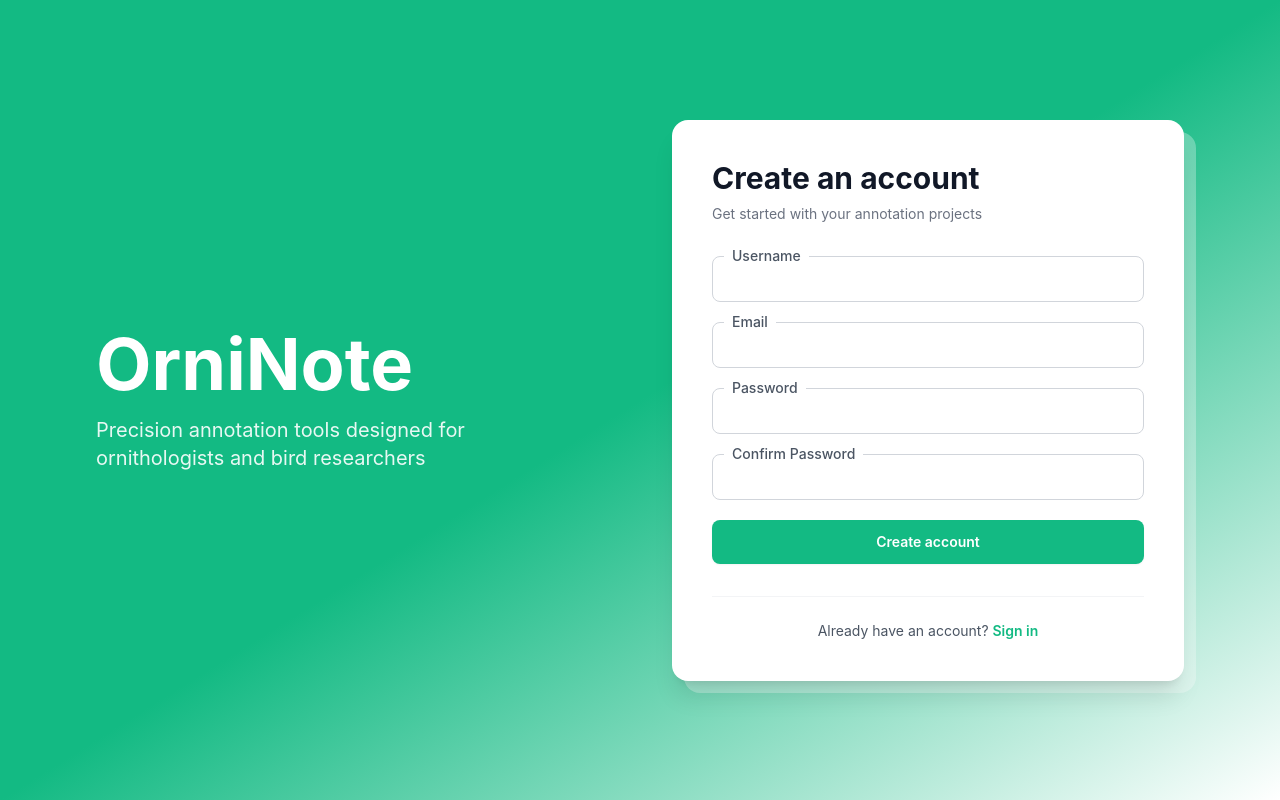
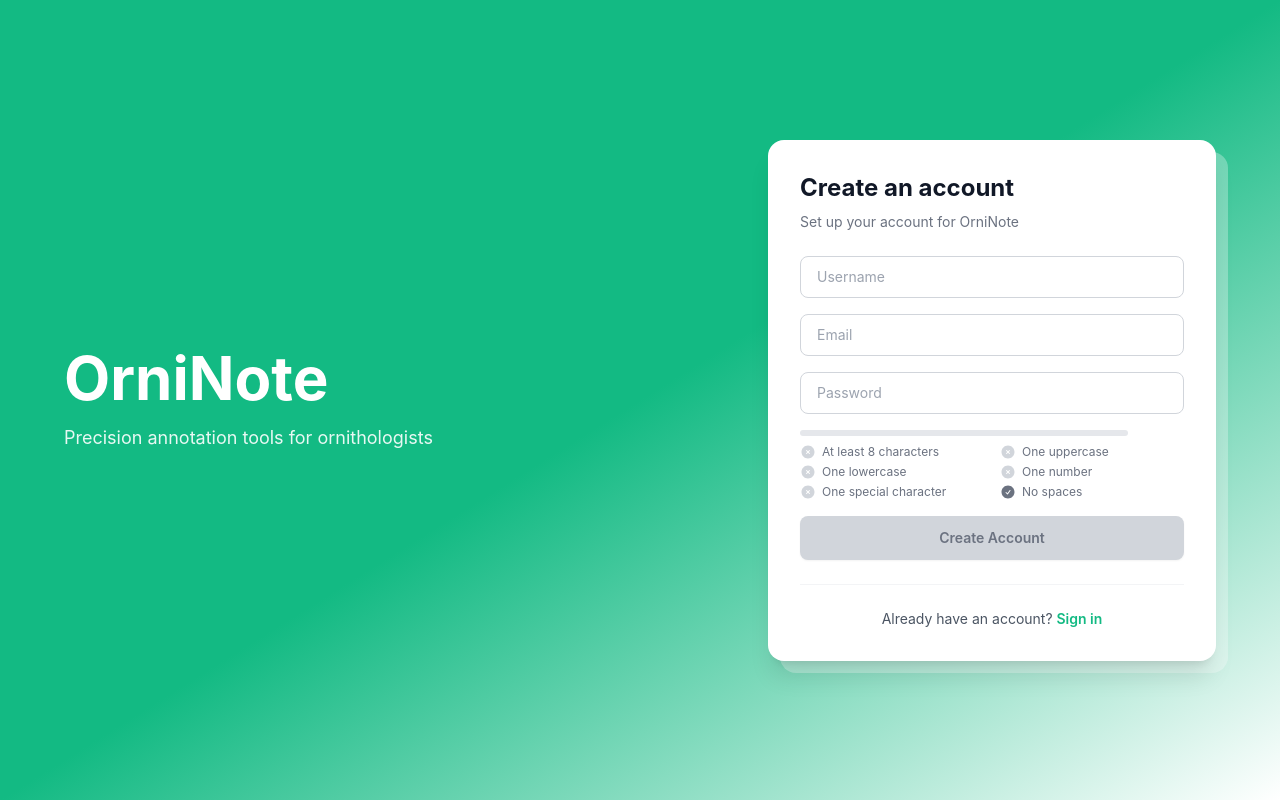
Before and after one commit to oliverhuangcode/OrniNote, a React (Create React App) app in the folder client/: page /signup in a window 1280 px wide. Built offline with nearby package versions, Linux system fonts and the light colour scheme; no server answers.

Commit message:
Added further sign-up validation

```diff
--- a/client/package.json
+++ b/client/package.json
@@ -5,6 +5,7 @@
   "proxy": "http://localhost:5000",
   "dependencies": {
     "@headlessui/react": "^2.2.9",
+    "@heroicons/react": "^2.2.0",
     "@liveblocks/client": "^3.3.4",
     "@liveblocks/react": "^3.3.4",
     "@testing-library/dom": "^10.4.1",
--- a/client/src/pages/OnboardingPage/Auth.tsx
+++ b/client/src/pages/OnboardingPage/Auth.tsx
@@ -1,6 +1,11 @@
+// src/pages/Auth/Auth.tsx
 import { useState, useEffect } from "react";
 import { useNavigate, useLocation } from "react-router-dom";
 import { useAuth } from "../../contexts/authContext";
+import { EyeIcon, EyeSlashIcon } from "@heroicons/react/24/outline";
+
+import PasswordStrength from "./components/PasswordStrength";
+import ValidatedInput from "./components/ValidatedInput";
 
 type AuthMode = "login" | "signup";
 
@@ -9,7 +14,6 @@ export default function Auth() {
   const location = useLocation();
   const { signin, signup, isAuthenticated } = useAuth();
 
-  // Determine initial mode based on URL
   const [mode, setMode] = useState<AuthMode>(
     location.pathname === "/signup" ? "signup" : "login"
   );
@@ -22,45 +26,43 @@ export default function Auth() {
     usernameOrEmail: emailFromInvite,
     email: "",
     password: "",
-    confirmPassword: "",
   });
   const [error, setError] = useState<string | null>(null);
   const [loading, setLoading] = useState(false);
+  const [showPassword, setShowPassword] = useState(false); // State for password visibility
 
-  // Add animations to document head (only once)
+  const passwordRules = [
+    { label: "At least 8 characters", test: (p: string) => p.length >= 8 },
+    { label: "One uppercase", test: (p: string) => /[A-Z]/.test(p) },
+    { label: "One lowercase", test: (p: string) => /[a-z]/.test(p) },
+    { label: "One number", test: (p: string) => /\d/.test(p) },
+    { label: "One special character", test: (p: string) => /[!@#$%^&*(),.?":{}|<>]/.test(p) },
+    { label: "No spaces", test: (p: string) => !/\s/.test(p) },
+  ];
+
+  const emailValid = /^[^\s@]+@[^\s@]+\.[^\s@]+$/.test(formData.email);
+  const allPasswordRulesPass = passwordRules.every((r) => r.test(formData.password));
+
+  const canSubmit = mode === "login"
+    ? formData.usernameOrEmail && formData.password && !loading
+    : emailValid && allPasswordRulesPass && formData.username && !loading;
+
+  // ... (all useEffects and handlers remain the same) ...
   useEffect(() => {
-    const style = document.createElement('style');
+    const style = document.createElement("style");
     style.textContent = `
-      @keyframes fadeInUp {
-        from {
-          opacity: 0;
-          transform: translateY(20px);
-        }
-        to {
-          opacity: 1;
-          transform: translateY(0);
-        }
-      }
-      .animate-fade-in-up {
-        animation: fadeInUp 0.6s ease-out forwards;
-      }
-      .animation-delay-150 {
-        animation-delay: 0.15s;
-        opacity: 0;
-      }
+      @keyframes fadeInUp { from { opacity: 0; transform: translateY(20px); } to { opacity: 1; transform: translateY(0); } }
+      .animate-fade-in-up { animation: fadeInUp 0.6s ease-out forwards; }
+      .animation-delay-150 { animation-delay: 0.15s; opacity: 0; }
     `;
     document.head.appendChild(style);
-    return () => {
-      document.head.removeChild(style);
-    };
+    return () => { document.head.removeChild(style); };
   }, []);
 
-  // Update mode when URL changes
   useEffect(() => {
     setMode(location.pathname === "/signup" ? "signup" : "login");
   }, [location.pathname]);
 
-  // Redirect if already authenticated
   useEffect(() => {
     if (isAuthenticated) {
       const from = (location.state as any)?.from?.pathname || "/dashboard";
@@ -68,251 +70,172 @@ export default function Auth() {
     }
   }, [isAuthenticated, navigate, location]);
 
-  // Prefill email if query param exists
-  useEffect(() => {
-    if (emailFromInvite) {
-      setFormData(prev => ({ ...prev, usernameOrEmail: emailFromInvite }));
-    }
-  }, [emailFromInvite]);
-
   const handleInputChange = (e: React.ChangeEvent<HTMLInputElement>) => {
     const { name, value } = e.target;
-    setFormData(prev => ({ ...prev, [name]: value }));
-    setError(null);
+    setFormData((prev) => ({ ...prev, [name]: value }));
+    if (error) setError(null);
   };
 
   const handleSubmit = async (e: React.FormEvent) => {
     e.preventDefault();
+    if (!canSubmit) return;
+
     setError(null);
     setLoading(true);
 
     try {
       if (mode === "signup") {
-        // Validation for signup
-        if (formData.password !== formData.confirmPassword) {
-          setError("Passwords don't match");
-          setLoading(false);
-          return;
-        }
-        if (formData.password.length < 6) {
-          setError("Password must be at least 6 characters");
-          setLoading(false);
-          return;
-        }
-
         const result = await signup(formData.username, formData.email, formData.password);
         if (result.success) {
           navigate("/dashboard", { replace: true });
         } else {
-          setError(result.error || 'Signup failed');
+          setError(result.error || "Signup failed");
         }
       } else {
-        // Login
         const result = await signin(formData.usernameOrEmail, formData.password);
         if (result.success) {
           const from = (location.state as any)?.from?.pathname || "/dashboard";
           navigate(from, { replace: true });
         } else {
-          setError(result.error || 'Login failed');
+          setError(result.error || "Login failed");
         }
       }
-    } catch (err) {
-      setError('An unexpected error occurred');
+    } catch {
+      setError("An unexpected error occurred");
     } finally {
       setLoading(false);
     }
   };
 
-  const handleGoogleSignin = () => {
-    alert('Google sign-in coming soon!');
-  };
-
-  const handleGitHubSignin = () => {
-    alert('GitHub sign-in coming soon!');
-  };
-
-  const switchMode = () => {
-    const newMode = mode === "login" ? "signup" : "login";
-    setMode(newMode);
-    setError(null);
-    // Update URL without page reload
-    navigate(newMode === "login" ? "/login" : "/signup", { replace: true });
-  };
 
   return (
-    <div className="min-h-screen bg-gradient-to-br from-highlight via-highlight to-white flex items-center justify-center p-8 lg:p-16 xl:p-24">
+    <div className="min-h-screen bg-gradient-to-br from-highlight via-highlight to-white flex items-center justify-center p-4">
       <div className="w-full max-w-6xl flex flex-col lg:flex-row items-center justify-between gap-12 lg:gap-20">
-
-        {/* Left side - Title */}
         <div className="flex-1 max-w-xl animate-fade-in-up">
-          <h1 className="font-jetbrains font-bold text-white text-4xl sm:text-5xl md:text-6xl lg:text-7xl leading-tight mb-4">
+          <h1 className="font-jetbrains font-bold text-white text-5xl lg:text-6xl mb-4">
             OrniNote
           </h1>
-          <p className="text-white/90 text-lg lg:text-xl font-inter leading-relaxed">
-            Precision annotation tools designed for ornithologists and bird researchers
+          <p className="text-white/90 text-lg font-inter">
+            Precision annotation tools for ornithologists
           </p>
         </div>
 
-        {/* Right side - Form */}
-        <div className="flex-shrink-0 w-full max-w-md lg:max-w-lg animate-fade-in-up animation-delay-150">
+        <div className="flex-shrink-0 w-full max-w-md animate-fade-in-up animation-delay-150">
           <div className="relative group">
-            {/* Blurred background layer */}
-            <div className="absolute inset-0 bg-white/30 backdrop-blur-sm rounded-2xl transform translate-x-3 translate-y-3 transition-transform duration-300 group-hover:translate-x-2 group-hover:translate-y-2"></div>
-
-            {/* Main form container */}
-            <div className="relative bg-white rounded-2xl p-8 lg:p-10 shadow-xl transition-shadow duration-300 group-hover:shadow-2xl">
-              <div className="mb-8">
-                <h2 className="font-jetbrains font-bold text-gray-900 text-2xl lg:text-3xl mb-2">
+            <div className="absolute inset-0 bg-white/30 backdrop-blur-sm rounded-2xl translate-x-3 translate-y-3 transition-all group-hover:translate-x-2 group-hover:translate-y-2"></div>
+            <div className="relative bg-white rounded-2xl p-8 shadow-xl group-hover:shadow-2xl transition-all">
+              <h2 className="font-jetbrains font-bold text-gray-900 text-2xl mb-2">
                 {mode === "login" ? "Welcome back" : "Create an account"}
               </h2>
-                <p className="text-gray-500 text-sm font-inter">
+              <p className="text-gray-500 text-sm font-inter mb-6">
                 {mode === "login"
-                    ? "Sign in to continue to your projects"
-                    : "Get started with your annotation projects"}
+                  ? "Sign in to continue"
+                  : "Set up your account for OrniNote"}
               </p>
-              </div>
 
-              {/* Error message */}
               {error && (
-                <div className="mb-6 p-3 bg-red-50 border border-red-200 text-red-700 rounded-lg text-sm font-inter">
+                <div className="mb-4 p-3 bg-red-50 border border-red-200 text-red-700 rounded-lg text-sm font-inter">
                   {error}
                 </div>
               )}
 
-              <form onSubmit={handleSubmit} className="space-y-5">
-                {/* Username (Signup only) */}
+              <form onSubmit={handleSubmit} className="space-y-4">
                 {mode === "signup" && (
-                  <div className="relative group">
-                    <label className="absolute -top-2.5 left-3 bg-white px-2 text-gray-600 font-inter text-sm font-medium transition-colors duration-200 group-focus-within:text-highlight">
-                      Username
-                    </label>
                   <input
                     type="text"
                     name="username"
                     value={formData.username}
                     onChange={handleInputChange}
                     required
-                      minLength={3}
-                      maxLength={30}
-                      disabled={loading}
-                      className="w-full px-4 py-3 border border-gray-300 rounded-lg bg-white font-inter text-sm text-gray-900 focus:outline-none focus:ring-2 focus:ring-highlight focus:border-transparent disabled:opacity-50 disabled:bg-gray-50 transition-all duration-200"
+                    placeholder="Username"
+                    className="w-full px-4 py-2.5 border border-gray-300 rounded-lg focus:ring-2 focus:ring-highlight focus:border-transparent font-inter text-sm"
                   />
-                  </div>
                 )}
 
-                {/* Username or Email (Login) / Email (Signup) */}
-                <div className="relative group">
-                  <label className="absolute -top-2.5 left-3 bg-white px-2 text-gray-600 font-inter text-sm font-medium transition-colors duration-200 group-focus-within:text-highlight">
-                    {mode === "login" ? "Username or Email" : "Email"}
-                  </label>
+                {mode === "login" ? (
                   <input
-                    type={mode === "login" ? "text" : "email"}
-                    name={mode === "login" ? "usernameOrEmail" : "email"}
-                    value={mode === "login" ? formData.usernameOrEmail : formData.email}
+                    type="text"
+                    name="usernameOrEmail"
+                    value={formData.usernameOrEmail}
                     onChange={handleInputChange}
                     required
-                    disabled={loading}
-                    className="w-full px-4 py-3 border border-gray-300 rounded-lg bg-white font-inter text-sm text-gray-900 focus:outline-none focus:ring-2 focus:ring-highlight focus:border-transparent disabled:opacity-50 disabled:bg-gray-50 transition-all duration-200"
+                    placeholder="Username or Email"
+                    className="w-full px-4 py-2.5 border border-gray-300 rounded-lg focus:ring-2 focus:ring-highlight focus:border-transparent font-inter text-sm"
                   />
-                </div>
+                ) : (
+                  <ValidatedInput
+                    type="email"
+                    name="email"
+                    value={formData.email}
+                    onChange={handleInputChange}
+                    placeholder="Email"
+                    isTouched={formData.email.length > 0}
+                    isValid={emailValid}
+                  />
+                )}
 
-                {/* Password */}
-                <div className="relative group">
-                  <label className="absolute -top-2.5 left-3 bg-white px-2 text-gray-600 font-inter text-sm font-medium transition-colors duration-200 group-focus-within:text-highlight">
-                    Password
-                  </label>
-                  <input
-                    type="password"
+                <div className="relative">
+                  <ValidatedInput
+                    type={showPassword ? "text" : "password"}
                     name="password"
                     value={formData.password}
                     onChange={handleInputChange}
-                    required
-                    minLength={mode === "signup" ? 6 : undefined}
-                    disabled={loading}
-                    className="w-full px-4 py-3 border border-gray-300 rounded-lg bg-white font-inter text-sm text-gray-900 focus:outline-none focus:ring-2 focus:ring-highlight focus:border-transparent disabled:opacity-50 disabled:bg-gray-50 transition-all duration-200"
+                    placeholder="Password"
+                    isTouched={mode === "signup" && formData.password.length > 0}
+                    isValid={allPasswordRulesPass}
                   />
+                  {/* This is the change: only show the button if there is text */}
+                  {formData.password.length > 0 && (
+                    <button
+                      type="button"
+                      onClick={() => setShowPassword(!showPassword)}
+                      // Adjust margin to account for the validation icon appearing later
+                      className="absolute inset-y-0 right-0 flex items-center pr-3 mr-8 text-gray-400 hover:text-gray-600"
+                    >
+                      {showPassword ? (
+                        <EyeSlashIcon className="h-5 w-5" />
+                      ) : (
+                        <EyeIcon className="h-5 w-5" />
+                      )}
+                    </button>
+                  )}
                 </div>
 
-                {/* Confirm Password (Signup only) */}
                 {mode === "signup" && (
-                  <div className="relative group">
-                    <label className="absolute -top-2.5 left-3 bg-white px-2 text-gray-600 font-inter text-sm font-medium transition-colors duration-200 group-focus-within:text-highlight">
-                      Confirm Password
-                    </label>
-                    <input
-                      type="password"
-                      name="confirmPassword"
-                      value={formData.confirmPassword}
-                      onChange={handleInputChange}
-                      required
-                      disabled={loading}
-                      className="w-full px-4 py-3 border border-gray-300 rounded-lg bg-white font-inter text-sm text-gray-900 focus:outline-none focus:ring-2 focus:ring-highlight focus:border-transparent disabled:opacity-50 disabled:bg-gray-50 transition-all duration-200"
-                    />
-                  </div>
+                  <PasswordStrength password={formData.password} rules={passwordRules} />
                 )}
 
-                {/* Submit Button */}
                 <button
                   type="submit"
-                  disabled={loading}
-                  className="w-full py-3 bg-highlight text-white font-inter font-semibold text-sm rounded-lg hover:bg-green-700 transition-all duration-200 shadow-sm hover:shadow-md disabled:opacity-50 disabled:cursor-not-allowed transform hover:scale-[1.01] active:scale-[0.99]"
+                  disabled={!canSubmit}
+                  className={`w-full py-3 font-inter font-semibold text-sm rounded-lg transition-all shadow-sm
+                    ${
+                      canSubmit
+                        ? "bg-highlight text-white hover:bg-green-700"
+                        : "bg-gray-300 text-gray-500 cursor-not-allowed"
+                    }`}
                 >
                   {loading
-                    ? (mode === "login" ? 'Signing in...' : 'Creating account...')
-                    : (mode === "login" ? 'Sign in' : 'Create account')}
+                    ? mode === "login"
+                      ? "Signing in..."
+                      : "Creating account..."
+                    : mode === "login"
+                    ? "Sign In"
+                    : "Create Account"}
                 </button>
-
-                {/* Social Login (Login only) */}
-                {mode === "login" && (
-                  <>
-                    {/* Divider */}
-                    <div className="relative my-6">
-                      <div className="absolute inset-0 flex items-center">
-                        <div className="w-full border-t border-gray-200"></div>
-                      </div>
-                      <div className="relative flex justify-center text-sm">
-                        <span className="px-4 bg-white text-gray-500 font-inter">Or continue with</span>
-                      </div>
-                    </div>
-
-                    {/* Social Login Buttons */}
-                    <div className="grid grid-cols-2 gap-3">
-                      <button
-                        type="button"
-                        onClick={handleGoogleSignin}
-                        disabled={loading}
-                        className="flex items-center justify-center gap-3 px-4 py-3 bg-white border border-gray-300 rounded-lg hover:bg-gray-50 transition-all duration-200 shadow-sm hover:shadow-md disabled:opacity-50 transform hover:scale-[1.02] active:scale-[0.98]"
-                      >
-                        <svg className="w-5 h-5" viewBox="0 0 24 24">
-                          <path fill="#4285F4" d="M22.56 12.25c0-.78-.07-1.53-.2-2.25H12v4.26h5.92c-.26 1.37-1.04 2.53-2.21 3.31v2.77h3.57c2.08-1.92 3.28-4.74 3.28-8.09z"/>
-                          <path fill="#34A853" d="M12 23c2.97 0 5.46-.98 7.28-2.66l-3.57-2.77c-.98.66-2.23 1.06-3.71 1.06-2.86 0-5.29-1.93-6.16-4.53H2.18v2.84C3.99 20.53 7.7 23 12 23z"/>
-                          <path fill="#FBBC05" d="M5.84 14.09c-.22-.66-.35-1.36-.35-2.09s.13-1.43.35-2.09V7.07H2.18C1.43 8.55 1 10.22 1 12s.43 3.45 1.18 4.93l2.85-2.22.81-.62z"/>
-                          <path fill="#EA4335" d="M12 5.38c1.62 0 3.06.56 4.21 1.64l3.15-3.15C17.45 2.09 14.97 1 12 1 7.7 1 3.99 3.47 2.18 7.07l3.66 2.84c.87-2.6 3.3-4.53 6.16-4.53z"/>
-                        </svg>
-                        <span className="font-inter font-medium text-sm text-gray-700">Google</span>
-                      </button>
-                      <button
-                        type="button"
-                        onClick={handleGitHubSignin}
-                        disabled={loading}
-                        className="flex items-center justify-center gap-3 px-4 py-3 bg-white border border-gray-300 rounded-lg hover:bg-gray-50 transition-all duration-200 shadow-sm hover:shadow-md disabled:opacity-50 transform hover:scale-[1.02] active:scale-[0.98]"
-                      >
-                        <svg className="w-5 h-5" fill="currentColor" viewBox="0 0 24 24">
-                          <path fillRule="evenodd" d="M12 2C6.477 2 2 6.484 2 12.017c0 4.425 2.865 8.18 6.839 9.504.5.092.682-.217.682-.483 0-.237-.008-.868-.013-1.703-2.782.605-3.369-1.343-3.369-1.343-.454-1.158-1.11-1.466-1.11-1.466-.908-.62.069-.608.069-.608 1.003.07 1.531 1.032 1.531 1.032.892 1.53 2.341 1.088 2.91.832.092-.647.35-1.088.636-1.338-2.22-.253-4.555-1.113-4.555-4.951 0-1.093.39-1.988 1.029-2.688-.103-.253-.446-1.272.098-2.65 0 0 .84-.27 2.75 1.026A9.564 9.564 0 0112 6.844c.85.004 1.705.115 2.504.337 1.909-1.296 2.747-1.027 2.747-1.027.546 1.379.202 2.398.1 2.651.64.7 1.028 1.595 1.028 2.688 0 3.848-2.339 4.695-4.566 4.943.359.309.678.92.678 1.855 0 1.338-.012 2.419-.012 2.747 0 .268.18.58.688.482A10.019 10.019 0 0022 12.017C22 6.484 17.522 2 12 2z" clipRule="evenodd"/>
-                        </svg>
-                        <span className="font-inter font-medium text-sm text-gray-700">GitHub</span>
-                      </button>
-                    </div>
-                  </>
-                )}
               </form>
 
-              {/* Toggle Link */}
-              <div className="text-center mt-8 pt-6 border-t border-gray-100">
+              <div className="text-center mt-6 pt-6 border-t border-gray-100">
                 <p className="text-gray-600 font-inter text-sm">
-                  {mode === "login" ? "Don't have an account? " : "Already have an account? "}
+                  {mode === "login"
+                    ? "Don't have an account? "
+                    : "Already have an account? "}
                   <button
-                    onClick={switchMode}
+                    onClick={() =>
+                      navigate(mode === "login" ? "/signup" : "/login", {
+                        replace: true,
+                      })
+                    }
                     className="text-highlight hover:text-green-700 font-semibold transition-colors"
                   >
                     {mode === "login" ? "Sign up" : "Sign in"}
--- /dev/null
+++ b/client/src/pages/OnboardingPage/components/PasswordStrength.tsx
@@ -0,0 +1,74 @@
+// src/components/Auth/PasswordStrength.tsx
+import { CheckCircleIcon, XCircleIcon } from "@heroicons/react/24/solid";
+
+type PasswordRule = {
+  label: string;
+  test: (p: string) => boolean;
+};
+
+type Props = {
+  password?: string;
+  rules: PasswordRule[];
+};
+
+export default function PasswordStrength({ password = "", rules }: Props) {
+  const validCount = rules.filter((r) => r.test(password)).length;
+  const strength = validCount / rules.length;
+  const passwordIsEmpty = password.length === 0;
+
+  let strengthLabel = "Weak";
+  let strengthColor = "bg-red-500";
+  if (strength >= 0.7) {
+    strengthLabel = "Strong";
+    strengthColor = "bg-green-500";
+  } else if (strength >= 0.4) {
+    strengthLabel = "Fair";
+    strengthColor = "bg-yellow-400";
+  }
+
+  return (
+    // The outer container with background and padding has been removed
+    <div className="space-y-2">
+      {/* Strength Bar */}
+      <div className="flex items-center gap-2">
+        <div className="flex-1 bg-gray-200 h-1.5 rounded-full overflow-hidden">
+          <div
+            className={`h-full rounded-full transition-all ${
+              passwordIsEmpty ? "bg-transparent" : strengthColor
+            }`}
+            style={{ width: `${strength * 100}%` }}
+          ></div>
+        </div>
+        <span className="text-xs text-gray-600 font-inter w-12 text-right">
+          {passwordIsEmpty ? "" : strengthLabel}
+        </span>
+      </div>
+
+      {/* Rules Checklist */}
+      <ul className="grid grid-cols-1 sm:grid-cols-2 gap-x-4 gap-y-1 text-xs font-inter">
+        {rules.map((rule) => {
+          const passed = rule.test(password);
+          return (
+            <li
+              key={rule.label}
+              className={`flex items-center gap-1.5 transition-colors ${
+                passwordIsEmpty
+                  ? "text-gray-500"
+                  : passed
+                  ? "text-green-600"
+                  : "text-gray-500"
+              }`}
+            >
+              {passed ? (
+                <CheckCircleIcon className="w-4 h-4" />
+              ) : (
+                <XCircleIcon className="w-4 h-4 text-gray-300" />
+              )}
+              {rule.label}
+            </li>
+          );
+        })}
+      </ul>
+    </div>
+  );
+}
--- /dev/null
+++ b/client/src/pages/OnboardingPage/components/ValidatedInput.tsx
@@ -0,0 +1,56 @@
+// src/components/Auth/ValidatedInput.tsx
+import { CheckCircleIcon, XCircleIcon } from "@heroicons/react/24/solid";
+import React from "react";
+
+type Props = {
+  name: string;
+  type: string;
+  value: string;
+  placeholder: string;
+  onChange: (e: React.ChangeEvent<HTMLInputElement>) => void;
+  isValid?: boolean;
+  isTouched?: boolean;
+  required?: boolean;
+};
+
+export default function ValidatedInput({
+  name,
+  type,
+  value,
+  placeholder,
+  onChange,
+  isValid = false,
+  isTouched = false,
+  required = true,
+}: Props) {
+  const showFeedback = isTouched && value.length > 0;
+
+  const borderColor = showFeedback
+    ? isValid
+      ? "border-green-500 focus:ring-green-500"
+      : "border-red-500 focus:ring-red-500"
+    : "border-gray-300 focus:ring-highlight";
+
+  return (
+    <div className="relative">
+      <input
+        type={type}
+        name={name}
+        value={value}
+        onChange={onChange}
+        required={required}
+        placeholder={placeholder}
+        className={`w-full px-4 py-2.5 border rounded-lg focus:ring-2 focus:border-transparent font-inter text-sm transition-colors ${borderColor}`}
+      />
+      {showFeedback && (
+        <div className="absolute inset-y-0 right-0 flex items-center pr-3 pointer-events-none">
+          {isValid ? (
+            <CheckCircleIcon className="h-5 w-5 text-green-500" />
+          ) : (
+            <XCircleIcon className="h-5 w-5 text-red-500" />
+          )}
+        </div>
+      )}
+    </div>
+  );
+}
```
Also changed, not shown: 1 other file (tests, documents, lock files or other folders). Lines whose indentation alone changed are shown as unchanged.
